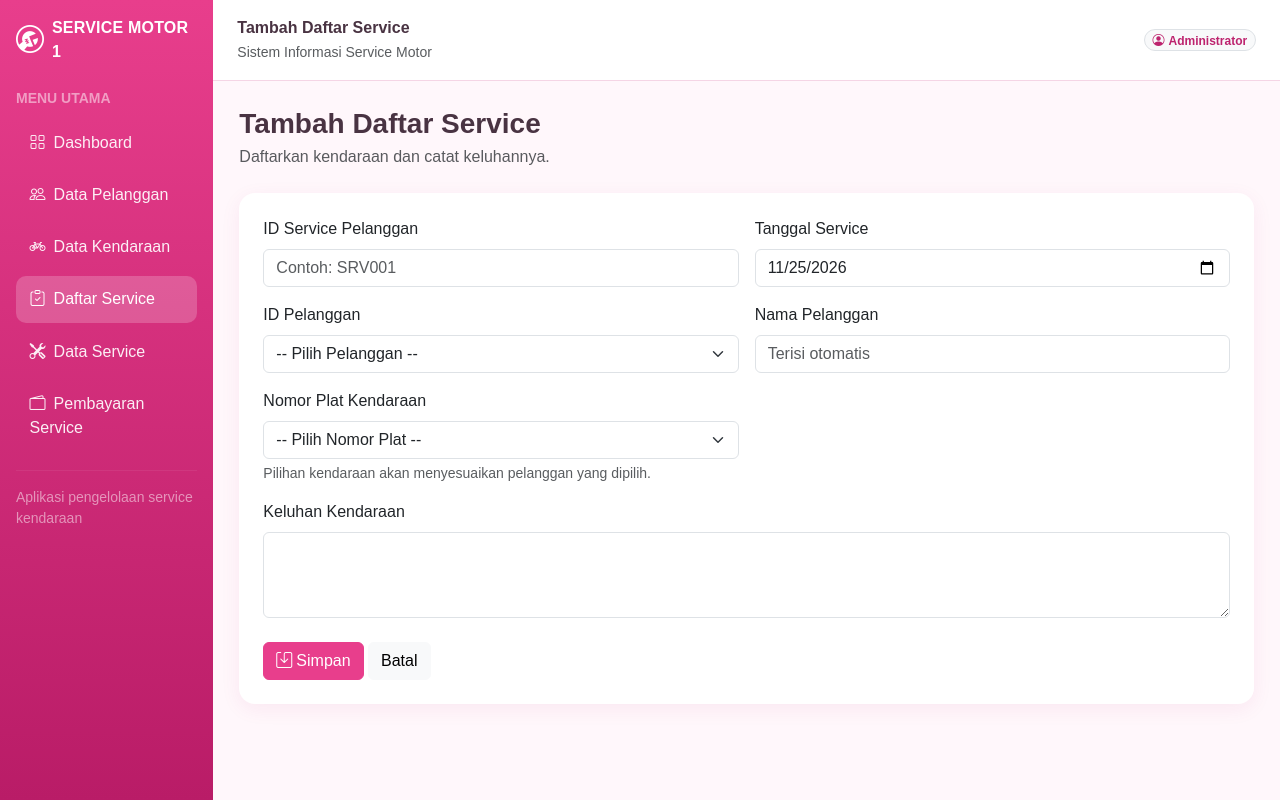
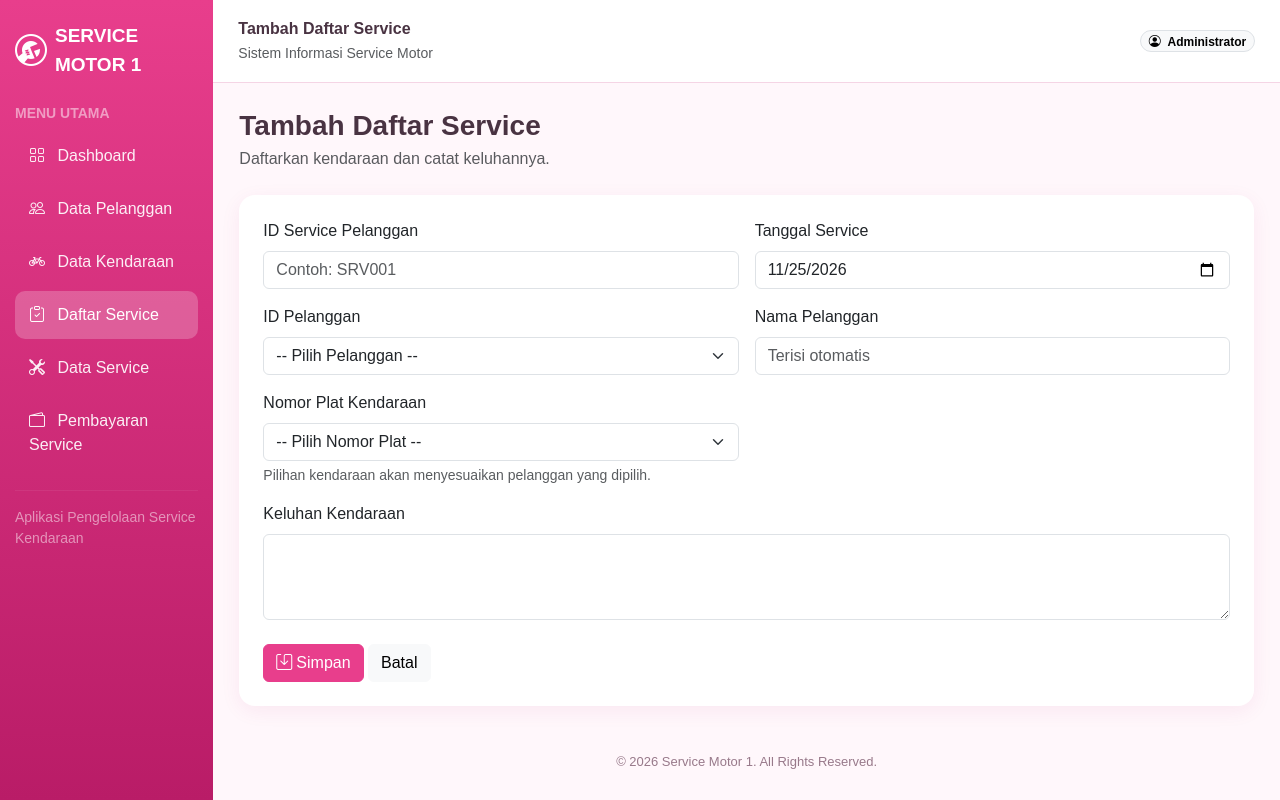
Before and after one commit to intanmaulina064-arch/servis_motor1, a Laravel app: page /daftar-service/create in a window 1280 px wide. Run offline with Laravel 12, Linux system fonts and the light colour scheme; data that the repository does not hold is empty.

Commit message:
Initial commit Web Service Motor

```diff
--- a/app/Models/Pelanggan.php
+++ b/app/Models/Pelanggan.php
@@ -7,8 +7,11 @@ use Illuminate\Database\Eloquent\Model;
 class Pelanggan extends Model
 {
     protected $table = 'pelanggan';
+
     protected $primaryKey = 'id_pelanggan';
+
     public $incrementing = false;
+
     protected $keyType = 'string';
 
     protected $fillable = [
@@ -18,22 +21,4 @@ class Pelanggan extends Model
         'alamat_pelanggan',
         'pekerjaan'
     ];
-
-    public function kendaraan()
-    {
-        return $this->hasMany(
-            Kendaraan::class,
-            'id_pelanggan',
-            'id_pelanggan'
-        );
-    }
-
-    public function daftarService()
-    {
-        return $this->hasMany(
-            DaftarService::class,
-            'id_pelanggan',
-            'id_pelanggan'
-        );
-    }
 }
--- a/resources/views/layouts/app.blade.php
+++ b/resources/views/layouts/app.blade.php
@@ -1,12 +1,19 @@
+
 <!DOCTYPE html>
 <html lang="id">
 <head>
     <meta charset="UTF-8">
     <meta name="viewport" content="width=device-width, initial-scale=1">
     <meta name="csrf-token" content="{{ csrf_token() }}">
+
     <title>@yield('title', 'Dashboard') | Service Motor 1</title>
+
+    <!-- Bootstrap -->
     <link href="https://cdn.jsdelivr.net/npm/bootstrap@5.3.3/dist/css/bootstrap.min.css" rel="stylesheet">
+
+    <!-- Bootstrap Icons -->
     <link href="https://cdn.jsdelivr.net/npm/bootstrap-icons@1.11.3/font/bootstrap-icons.min.css" rel="stylesheet">
+
     <style>
         :root {
             --pink: #e83e8c;
@@ -15,120 +22,261 @@
             --page: #fff7fb;
             --ink: #493342;
         }
-        body { background: var(--page); color: var(--ink); font-family: Arial, sans-serif; }
+
+        body {
+            background: var(--page);
+            color: var(--ink);
+            font-family: Arial, sans-serif;
+        }
+
         .sidebar {
-            min-height: 100vh; color: #fff;
+            min-height: 100vh;
             background: linear-gradient(180deg, #e83e8c, #b91c67);
+            color: white;
+            padding: 22px 15px;
         }
-        .brand { font-weight: 800; letter-spacing: .2px; }
+
+        .brand {
+            font-weight: 800;
+            font-size: 19px;
+            color: white;
+            text-decoration: none;
+        }
+
         .sidebar .nav-link {
-            color: rgba(255,255,255,.92); border-radius: 10px;
-            padding: .72rem .85rem; margin: .16rem 0;
+            color: rgba(255,255,255,.92);
+            padding: 12px 14px;
+            margin-bottom: 5px;
+            border-radius: 10px;
+            transition: .2s;
         }
-        .sidebar .nav-link:hover, .sidebar .nav-link.active {
-            background: rgba(255,255,255,.2); color: #fff;
+
+        .sidebar .nav-link:hover,
+        .sidebar .nav-link.active {
+            background: rgba(255,255,255,.22);
+            color: white;
         }
-        .main-content { padding: 26px; min-width: 0; }
-        .topbar { background: #fff; border-bottom: 1px solid #f5d5e5; }
-        .card { border: 0; border-radius: 16px; box-shadow: 0 5px 20px rgba(190,35,110,.07); }
-        .card-header { background: #fff; border-bottom: 1px solid #f7e1ec; }
-        .btn-pink { color: #fff; background: var(--pink); border-color: var(--pink); }
-        .btn-pink:hover { color: #fff; background: var(--pink-dark); border-color: var(--pink-dark); }
-        .text-pink { color: var(--pink-dark) !important; }
-        .form-control:focus, .form-select:focus {
-            border-color: #ee86b7; box-shadow: 0 0 0 .2rem rgba(232,62,140,.13);
+
+        .main-content {
+            padding: 26px;
         }
-        .table thead th { white-space: nowrap; color: #7b5369; background: #fff2f8; }
-        .table td { vertical-align: middle; }
-        .page-heading { font-weight: 800; }
-        .stat-icon {
-            width: 46px; height: 46px; display: grid; place-items: center;
-            border-radius: 13px; color: var(--pink-dark); background: var(--pink-soft);
-            font-size: 1.35rem;
+
+        .topbar {
+            background: white;
+            border-bottom: 1px solid #f5d5e5;
+            padding: 17px 25px;
         }
-        @media (max-width: 767.98px) {
-            .sidebar { min-height: auto; }
-            .main-content { padding: 16px; }
+
+        .card {
+            border: none;
+            border-radius: 16px;
+            box-shadow: 0 5px 20px rgba(190,35,110,.07);
+        }
+
+        .btn-pink {
+            background: var(--pink);
+            color: white;
+            border-color: var(--pink);
+        }
+
+        .btn-pink:hover {
+            background: var(--pink-dark);
+            color: white;
+        }
+
+        .text-pink {
+            color: var(--pink-dark);
+        }
+
+        .page-heading {
+            font-weight: 800;
+        }
+
+        .table thead th {
+            background: #fff2f8;
+            color: #7b5369;
+            white-space: nowrap;
+        }
+
+        .table td {
+            vertical-align: middle;
+        }
+
+        .footer {
+            color: #98798a;
+            font-size: 13px;
+            text-align: center;
+            padding: 20px;
+        }
+
+        @media(max-width: 767px) {
+            .sidebar {
+                min-height: auto;
+            }
+
+            .main-content {
+                padding: 16px;
+            }
         }
     </style>
+
     @stack('styles')
 </head>
+
 <body>
+
 <div class="container-fluid">
     <div class="row">
-        <aside class="col-md-3 col-lg-2 sidebar p-3">
-            <a href="{{ url('/') }}" class="text-white text-decoration-none d-flex align-items-center gap-2 mb-4">
-                <i class="bi bi-wrench-adjustable-circle fs-3"></i>
-                <span class="brand">SERVICE MOTOR 1</span>
+
+        <!-- SIDEBAR -->
+        <aside class="col-md-3 col-lg-2 sidebar">
+
+            <a href="{{ url('/') }}"
+               class="brand d-flex align-items-center gap-2 mb-4">
+
+                <i class="bi bi-wrench-adjustable-circle fs-2"></i>
+                SERVICE MOTOR 1
+
             </a>
-            <div class="text-uppercase small fw-bold text-white-50 mb-2">Menu utama</div>
+
+            <div class="small text-uppercase text-white-50 fw-bold mb-2">
+                MENU UTAMA
+            </div>
+
             <nav class="nav flex-column">
-                <a class="nav-link {{ request()->routeIs('dashboard') ? 'active' : '' }}" href="{{ Route::has('dashboard') ? route('dashboard') : url('/') }}">
-                    <i class="bi bi-grid me-2"></i>Dashboard
+
+                <a href="{{ url('/') }}"
+                   class="nav-link {{ request()->is('/') ? 'active' : '' }}">
+                    <i class="bi bi-grid me-2"></i>
+                    Dashboard
                 </a>
-                <a class="nav-link {{ request()->routeIs('pelanggan.*') ? 'active' : '' }}" href="{{ route('pelanggan.index') }}">
-                    <i class="bi bi-people me-2"></i>Data Pelanggan
+
+                <a href="{{ route('pelanggan.index') }}"
+                   class="nav-link {{ request()->routeIs('pelanggan.*') ? 'active' : '' }}">
+                    <i class="bi bi-people me-2"></i>
+                    Data Pelanggan
                 </a>
-                <a class="nav-link {{ request()->routeIs('kendaraan.*') ? 'active' : '' }}" href="{{ route('kendaraan.index') }}">
-                    <i class="bi bi-bicycle me-2"></i>Data Kendaraan
+
+                <a href="{{ route('kendaraan.index') }}"
+                   class="nav-link {{ request()->routeIs('kendaraan.*') ? 'active' : '' }}">
+                    <i class="bi bi-bicycle me-2"></i>
+                    Data Kendaraan
                 </a>
-                <a class="nav-link {{ request()->routeIs('daftar-service.*') ? 'active' : '' }}" href="{{ route('daftar-service.index') }}">
-                    <i class="bi bi-clipboard-check me-2"></i>Daftar Service
+
+                <a href="{{ route('daftar-service.index') }}"
+                   class="nav-link {{ request()->routeIs('daftar-service.*') ? 'active' : '' }}">
+                    <i class="bi bi-clipboard-check me-2"></i>
+                    Daftar Service
                 </a>
-                <a class="nav-link {{ request()->routeIs('data-service.*') ? 'active' : '' }}" href="{{ route('data-service.index') }}">
-                    <i class="bi bi-tools me-2"></i>Data Service
+
+                <a href="{{ route('data-service.index') }}"
+                   class="nav-link {{ request()->routeIs('data-service.*') ? 'active' : '' }}">
+                    <i class="bi bi-tools me-2"></i>
+                    Data Service
                 </a>
-                <a class="nav-link {{ request()->routeIs('pembayaran.*') ? 'active' : '' }}" href="{{ route('pembayaran.index') }}">
-                    <i class="bi bi-wallet2 me-2"></i>Pembayaran Service
+
+                <a href="{{ route('pembayaran.index') }}"
+                   class="nav-link {{ request()->routeIs('pembayaran.*') ? 'active' : '' }}">
+                    <i class="bi bi-wallet2 me-2"></i>
+                    Pembayaran Service
                 </a>
+
             </nav>
+
             <hr class="border-white border-opacity-25">
-            <div class="small text-white-50">Aplikasi pengelolaan service kendaraan</div>
+
+            <div class="small text-white-50">
+                Aplikasi Pengelolaan Service Kendaraan
+            </div>
+
         </aside>
 
+        <!-- KONTEN UTAMA -->
         <main class="col-md-9 col-lg-10 px-0">
-            <header class="topbar px-4 py-3 d-flex justify-content-between align-items-center">
+
+            <!-- HEADER -->
+            <header class="topbar d-flex justify-content-between align-items-center">
+
                 <div>
-                    <div class="fw-bold">@yield('title', 'Dashboard')</div>
-                    <small class="text-muted">Sistem Informasi Service Motor</small>
+                    <div class="fw-bold">
+                        @yield('title', 'Dashboard')
+                    </div>
+
+                    <small class="text-muted">
+                        Sistem Informasi Service Motor
+                    </small>
                 </div>
+
                 <span class="badge rounded-pill text-bg-light border text-pink">
-                    <i class="bi bi-person-circle me-1"></i>Administrator
+                    <i class="bi bi-person-circle me-1"></i>
+                    Administrator
                 </span>
+
             </header>
 
+            <!-- ISI HALAMAN -->
             <section class="main-content">
+
+                <!-- NOTIFIKASI BERHASIL -->
                 @if(session('success'))
-                    <div class="alert alert-success alert-dismissible fade show" role="alert">
-                        <i class="bi bi-check-circle me-1"></i>{{ session('success') }}
-                        <button type="button" class="btn-close" data-bs-dismiss="alert"></button>
+                    <div class="alert alert-success alert-dismissible fade show">
+                        <i class="bi bi-check-circle me-1"></i>
+                        {{ session('success') }}
+
+                        <button type="button"
+                                class="btn-close"
+                                data-bs-dismiss="alert">
+                        </button>
                     </div>
                 @endif
 
+                <!-- NOTIFIKASI ERROR -->
                 @if(session('error'))
-                    <div class="alert alert-danger alert-dismissible fade show" role="alert">
+                    <div class="alert alert-danger alert-dismissible fade show">
+                        <i class="bi bi-exclamation-circle me-1"></i>
                         {{ session('error') }}
-                        <button type="button" class="btn-close" data-bs-dismiss="alert"></button>
+
+                        <button type="button"
+                                class="btn-close"
+                                data-bs-dismiss="alert">
+                        </button>
                     </div>
                 @endif
 
+                <!-- VALIDASI -->
                 @if($errors->any())
                     <div class="alert alert-danger">
-                        <div class="fw-bold mb-1">Periksa kembali input berikut:</div>
-                        <ul class="mb-0">
+
+                        <strong>Periksa kembali input kamu:</strong>
+
+                        <ul class="mb-0 mt-2">
                             @foreach($errors->all() as $error)
                                 <li>{{ $error }}</li>
                             @endforeach
                         </ul>
+
                     </div>
                 @endif
 
+                <!-- KONTEN BLADE -->
                 @yield('content')
+
             </section>
+
+            <footer class="footer">
+                © {{ date('Y') }} Service Motor 1.
+                All Rights Reserved.
+            </footer>
+
         </main>
+
     </div>
 </div>
+
+<!-- Bootstrap JS -->
 <script src="https://cdn.jsdelivr.net/npm/bootstrap@5.3.3/dist/js/bootstrap.bundle.min.js"></script>
+
 @stack('scripts')
+
 </body>
 </html>
--- a/routes/api.php
+++ b/routes/api.php
@@ -1,14 +1,24 @@
 <?php
 
 use Illuminate\Support\Facades\Route;
+
 use App\Http\Controllers\Api\PelangganApiController;
 use App\Http\Controllers\Api\KendaraanApiController;
 use App\Http\Controllers\Api\DaftarServiceApiController;
 use App\Http\Controllers\Api\DataServiceApiController;
 use App\Http\Controllers\Api\PembayaranServiceApiController;
 
-Route::apiResource('pelanggan', PelangganApiController::class);
-Route::apiResource('kendaraan', KendaraanApiController::class);
-Route::apiResource('daftar-service', DaftarServiceApiController::class);
-Route::apiResource('data-service', DataServiceApiController::class);
-Route::apiResource('pembayaran', PembayaranServiceApiController::class);
+// Semua nama route API diawali api.
+Route::name('api.')->group(function () {
+
+    Route::apiResource('pelanggan', PelangganApiController::class);
+
+    Route::apiResource('kendaraan', KendaraanApiController::class);
+
+    Route::apiResource('daftar-service', DaftarServiceApiController::class);
+
+    Route::apiResource('data-service', DataServiceApiController::class);
+
+    Route::apiResource('pembayaran', PembayaranServiceApiController::class);
+
+});
--- a/routes/web.php
+++ b/routes/web.php
@@ -1,3 +1,4 @@
+
 <?php
 
 use Illuminate\Support\Facades\Route;
@@ -8,25 +9,22 @@ use App\Http\Controllers\DaftarServiceController;
 use App\Http\Controllers\DataServiceController;
 use App\Http\Controllers\PembayaranServiceController;
 
+// HALAMAN UTAMA
 Route::get('/', function () {
     return redirect()->route('pelanggan.index');
 });
 
+// WEB PELANGGAN
 Route::resource('pelanggan', PelangganController::class);
 
+// WEB KENDARAAN
 Route::resource('kendaraan', KendaraanController::class);
 
-Route::resource(
-    'daftar-service',
-    DaftarServiceController::class
-);
+// WEB DAFTAR SERVICE
+Route::resource('daftar-service', DaftarServiceController::class);
 
-Route::resource(
-    'data-service',
-    DataServiceController::class
-);
+// WEB DATA SERVICE
+Route::resource('data-service', DataServiceController::class);
 
-Route::resource(
-    'pembayaran',
-    PembayaranServiceController::class
-);
+// WEB PEMBAYARAN
+Route::resource('pembayaran', PembayaranServiceController::class);
```
Also changed, not shown: app/Http/Controllers/PelangganController.php (+10 -4 lines), resources/views/pelanggan/index.blade.php (+92 -14 lines), 1 other file.
